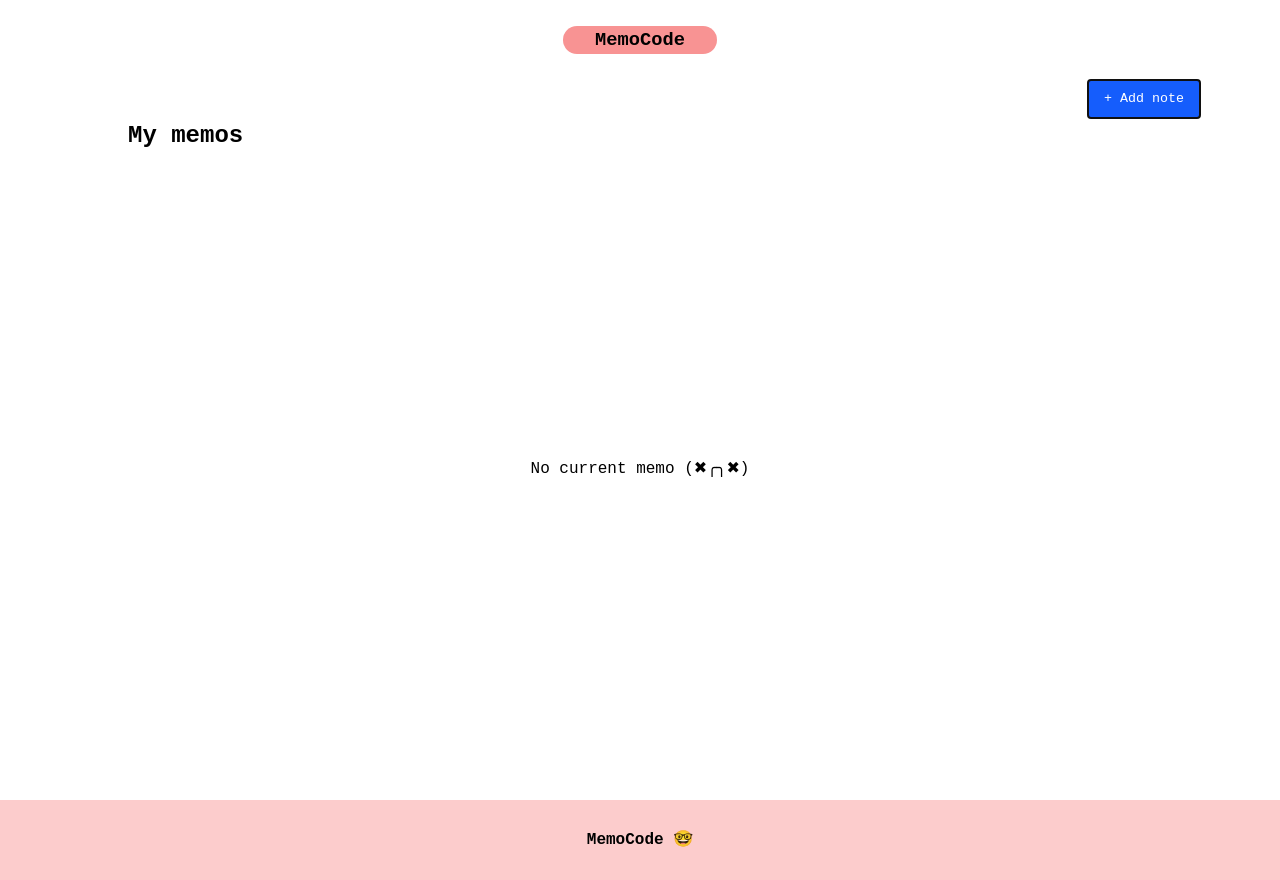
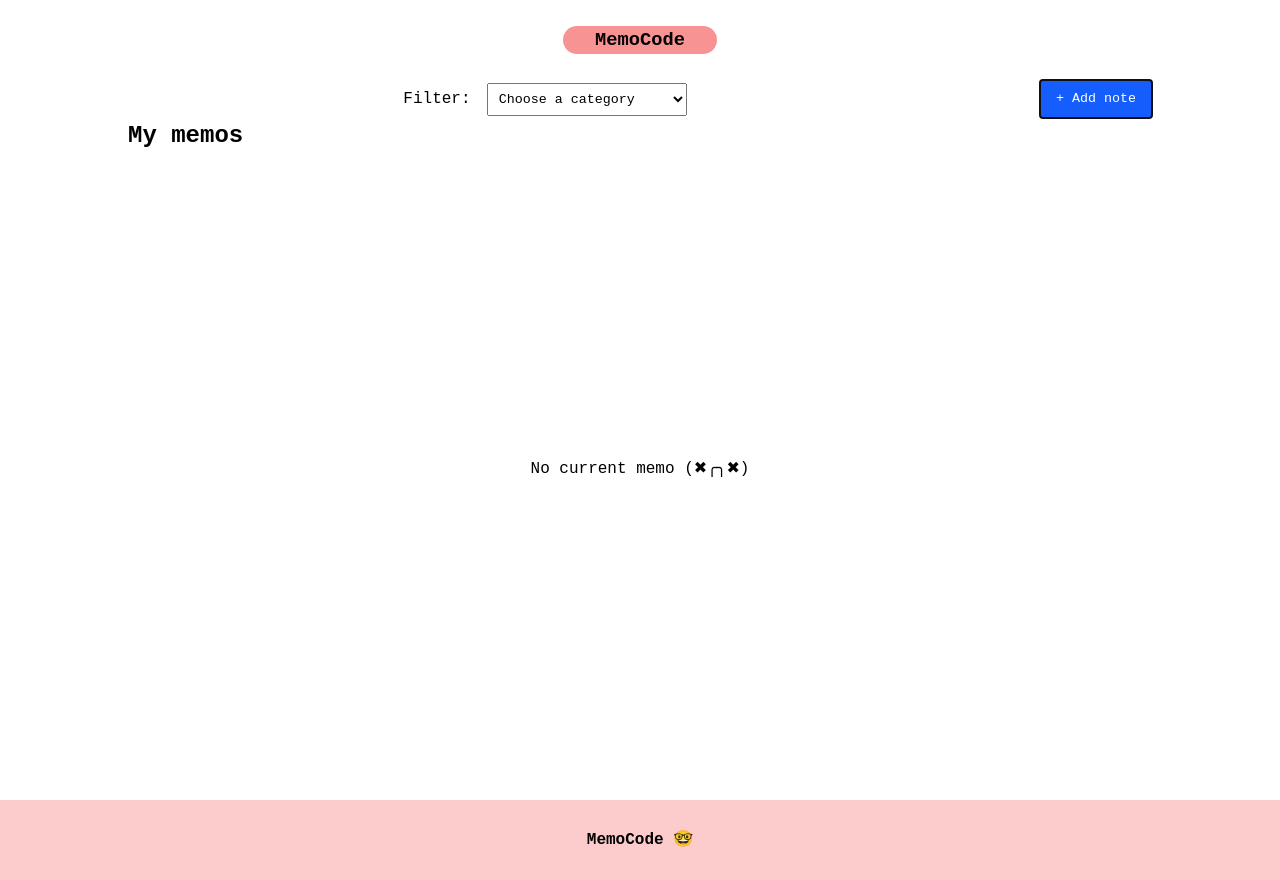
Before and after one commit to vickyfrosties/MemoCode, a React (Vite) app: page / in a window 1280 px wide. Built offline with nearby package versions, Linux system fonts and the light colour scheme.

Commit message:
feat: add filterSelect to show memo category with selected filter, TODO: finish filterselect feature

```diff
--- a/src/App.jsx
+++ b/src/App.jsx
@@ -20,6 +20,8 @@ function App() {
 
   const [notes, setNotes] = useState([]);
 
+  const [selectedCategory, setSelectedCategory] = useState("All");
+
   const categoryColors = {
     programmation: "#2563EB",
     design: "#EC4899",
@@ -27,6 +29,11 @@ function App() {
     astronomy: "#3730A3",
     gaming: "#C62828",
   };
+
+  const visibleNotes =
+    selectedCategory === "All"
+      ? notes
+      : notes.filter((note) => note.category === selectedCategory);
 
   const navigate = useNavigate();
 
@@ -53,7 +60,7 @@ function App() {
     <>
       <section className="main-container">
         <NavBar />
-        <AddNoteButton />
+        <AddNoteButton notes={notes.category} setFormData={setFormData} />
 
         <Routes>
           <Route
--- a/src/containers/AddNote/AddNoteButton.jsx
+++ b/src/containers/AddNote/AddNoteButton.jsx
@@ -1,17 +1,22 @@
 import { Link } from "react-router";
 import style from "./AddNoteButton.module.scss";
+import SelectFilter from "../SelectFilter/SelectFilter";
 
 //* Open the "New note form" when clicked
-const AddNoteButton = () => {
+const AddNoteButton = ({ notes, setFormData }) => {
   return (
     <>
-      <div className={style["container"]}>
+      <section className={style["container"]}>
+        <SelectFilter notes={notes} setFormData={setFormData} />
+
+        <div className={style["container_button_form"]}>
           <Link to="/form">
             <button className={style["container_button"]} autoFocus>
               + Add note
             </button>
           </Link>
         </div>
+      </section>
     </>
   );
 };
--- a/src/containers/AddNote/AddNoteButton.module.scss
+++ b/src/containers/AddNote/AddNoteButton.module.scss
@@ -1,7 +1,16 @@
 .container {
   display: flex;
-  justify-content: end;
   margin-right: 5rem;
+  width: 80%;
+  margin: auto;
+  justify-content: center;
+  align-items: center;
+
+  &_button_form {
+    width: 50%;
+    display: flex;
+    justify-content: end;
+  }
 
   &_button {
     width: 7rem;
--- /dev/null
+++ b/src/containers/SelectFilter/SelectFilter.jsx
@@ -0,0 +1,24 @@
+import style from "./SelectFilter.module.scss";
+
+const SelectFilter = ({ notes }) => {
+  console.log(notes);
+
+  return (
+    <>
+      <div className={style["container_filter"]}>
+        <p>Filter:</p>
+        <select name="filter-category" id="filter-category" onChange={notes}>
+          <option value="">Choose a category</option>
+          <option value="all">All</option>
+          <option value="programmation">Programmation</option>
+          <option value="design">UX/UI</option>
+          <option value="neuropsychology">Neuropsychology</option>
+          <option value="astronomy">Astronomy</option>
+          <option value="gaming">Gaming</option>
+        </select>
+      </div>
+    </>
+  );
+};
+
+export default SelectFilter;
--- /dev/null
+++ b/src/containers/SelectFilter/SelectFilter.module.scss
@@ -0,0 +1,17 @@
+.container {
+  &_filter {
+    width: 60%;
+    display: flex;
+    justify-content: end;
+    align-items: center;
+
+    p {
+      margin-right: 1em;
+    }
+
+    select {
+      width: 200px;
+      padding: 0.9ch;
+    }
+  }
+}
```
Lines whose indentation alone changed are shown as unchanged.
